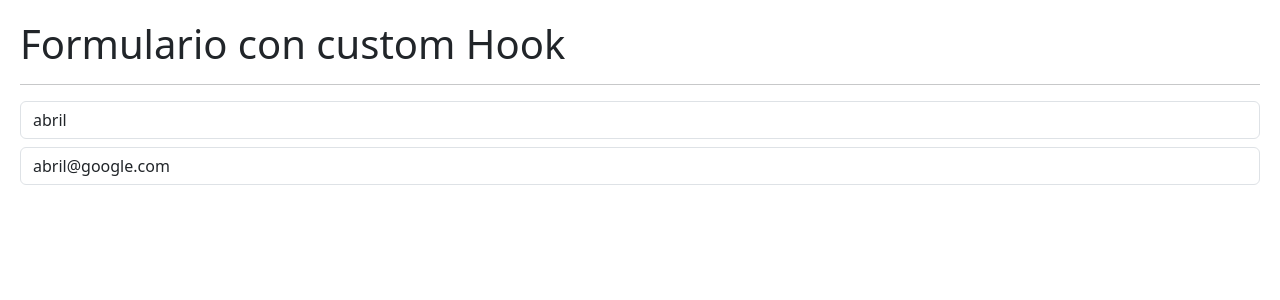
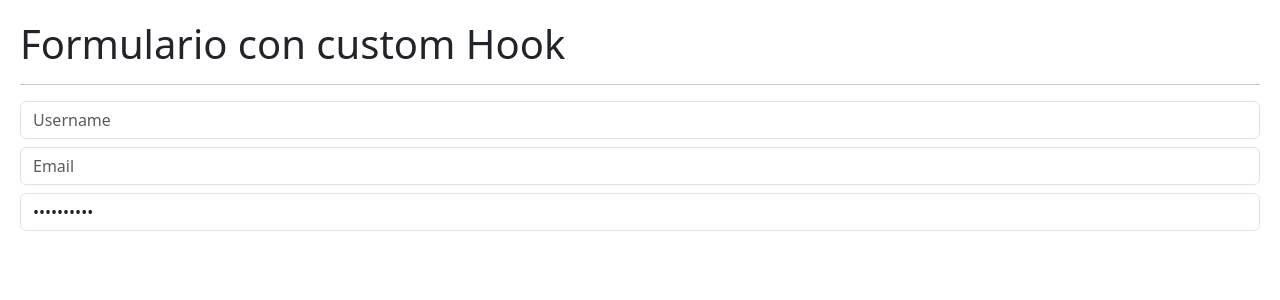
Before and after one commit to abrilBjarano/Hooks, a React (Vite) app: page / in a window 1280 px wide. Shown: the top 300 px of the page. Built offline with nearby package versions, Linux system fonts and the light colour scheme.

Commit message:
Updated formState and return

```diff
--- a/src/02-useEffect/FormWithCustomHook.jsx
+++ b/src/02-useEffect/FormWithCustomHook.jsx
@@ -1,14 +1,14 @@
 import { useEffect, useState } from "react";
-import { Message } from "./Message";
 
 export const FormWithCustomHook = () => {
 
    const [formState, setFormState] = useState({
-      username: 'abril',
-      email: 'abril@google.com'
+      username: '',
+      email: '',
+      password: 'listespero'
    })
 
-   const { username, email } = formState;
+   const { username, email, password } = formState;
 
 
    const onInputChange = ({ target }) => {
@@ -53,13 +53,20 @@ export const FormWithCustomHook = () => {
       <input
          type="email"
          className="form-control mt-2 mb-2"
-         placeholder="eMail"
+         placeholder="Email"
          name="email"
          value={ email }
          onChange={ onInputChange }
       />
 
-      { username === 'abril2' && <Message /> }
+      <input
+         type="password"
+         className="form-control mt-2 mb-2"
+         placeholder="Password"
+         name="password"
+         value={ password }
+         onChange={ onInputChange }
+      />
     </>
   )
 }
```
